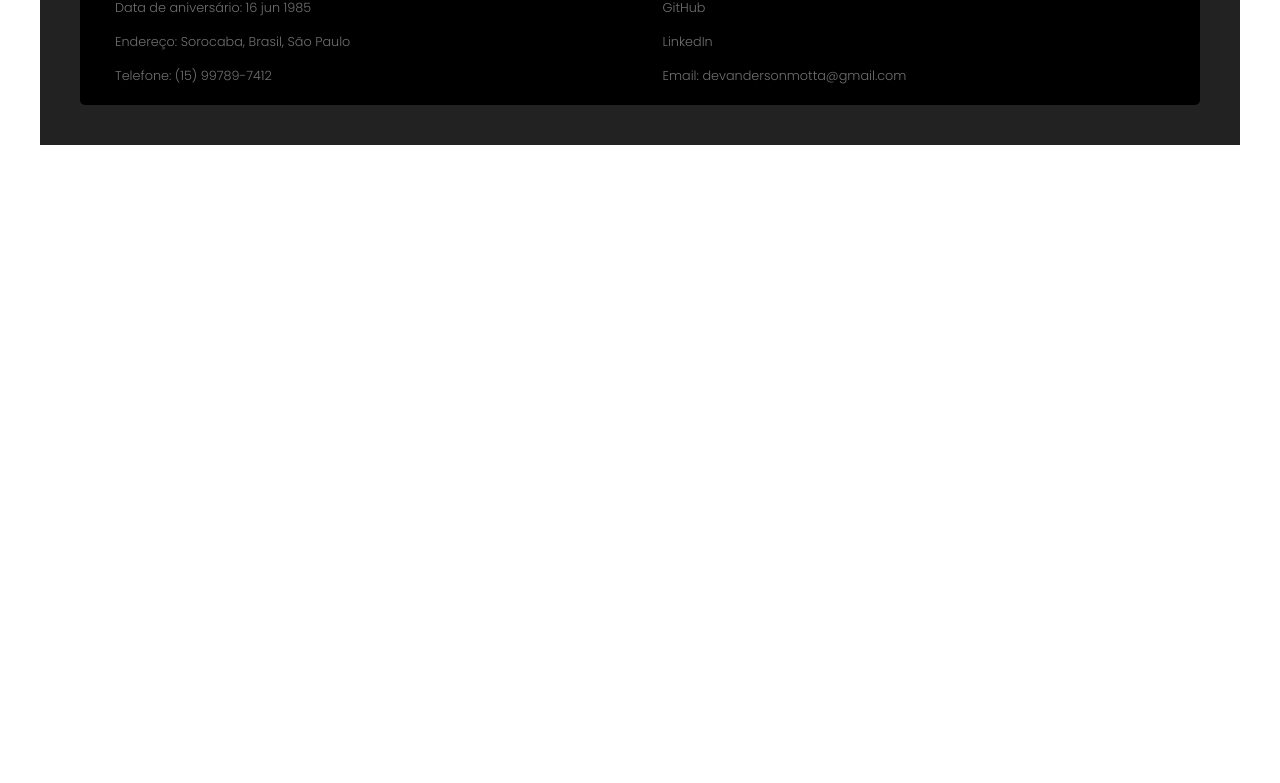
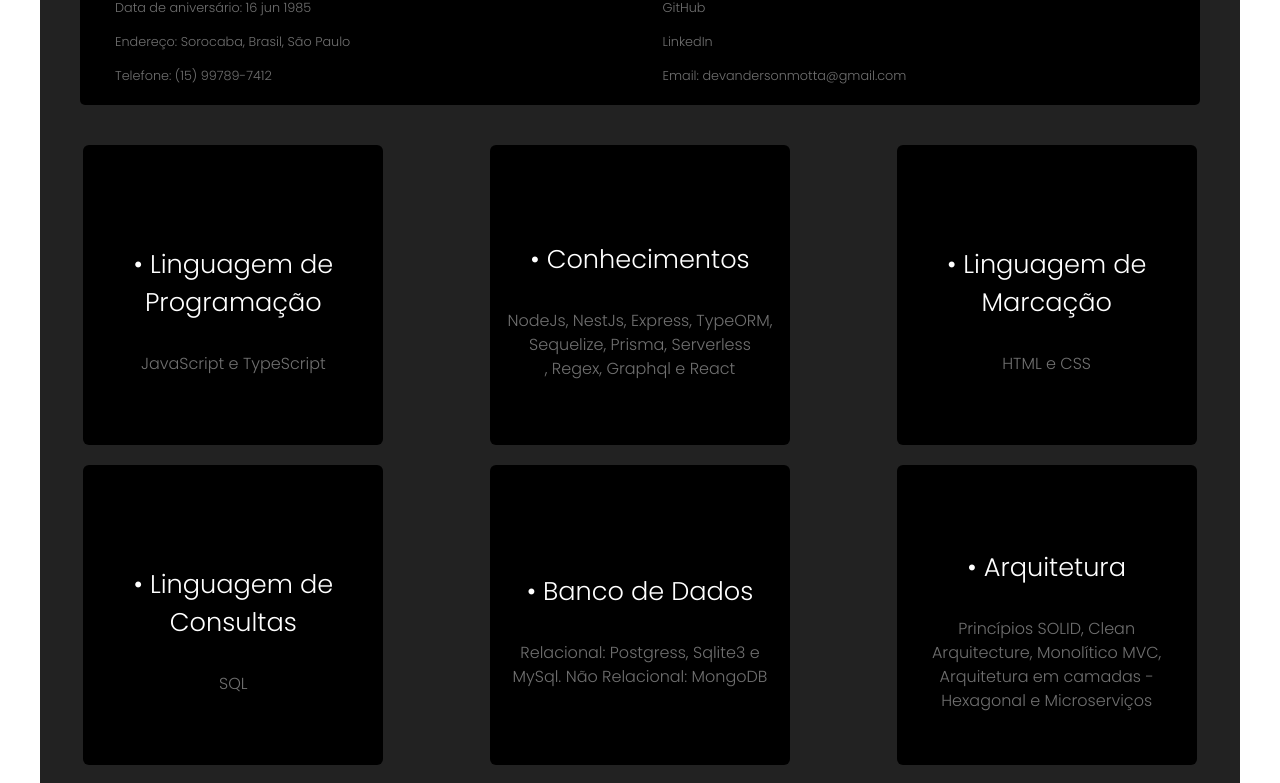
Before and after one commit to 1andersonmotta/reactNext, a Next.js app: page / in a window 1280 px wide. Shown: the part 1534-2317 px from the top of the page. Before the commit the page ends 1699 px from the top, so only its background shows below. Built offline with nearby package versions, Linux system fonts and the light colour scheme.

Commit message:
add components Service in index

```diff
--- a/src/pages/index.tsx
+++ b/src/pages/index.tsx
@@ -8,6 +8,7 @@ import Header from "@/components/header";
 import Anime from "@/components/anime";
 import Component from "@/components/component";
 import Main from "@/components/main";
+import Services from "@/components/services";
 
 export default function Home() {
   return (
@@ -16,6 +17,7 @@ export default function Home() {
       <VideoComponent></VideoComponent>
       <Component></Component>
       <Main></Main>
+      <Services></Services>
       <Anime></Anime>
     </main>
   )
```
